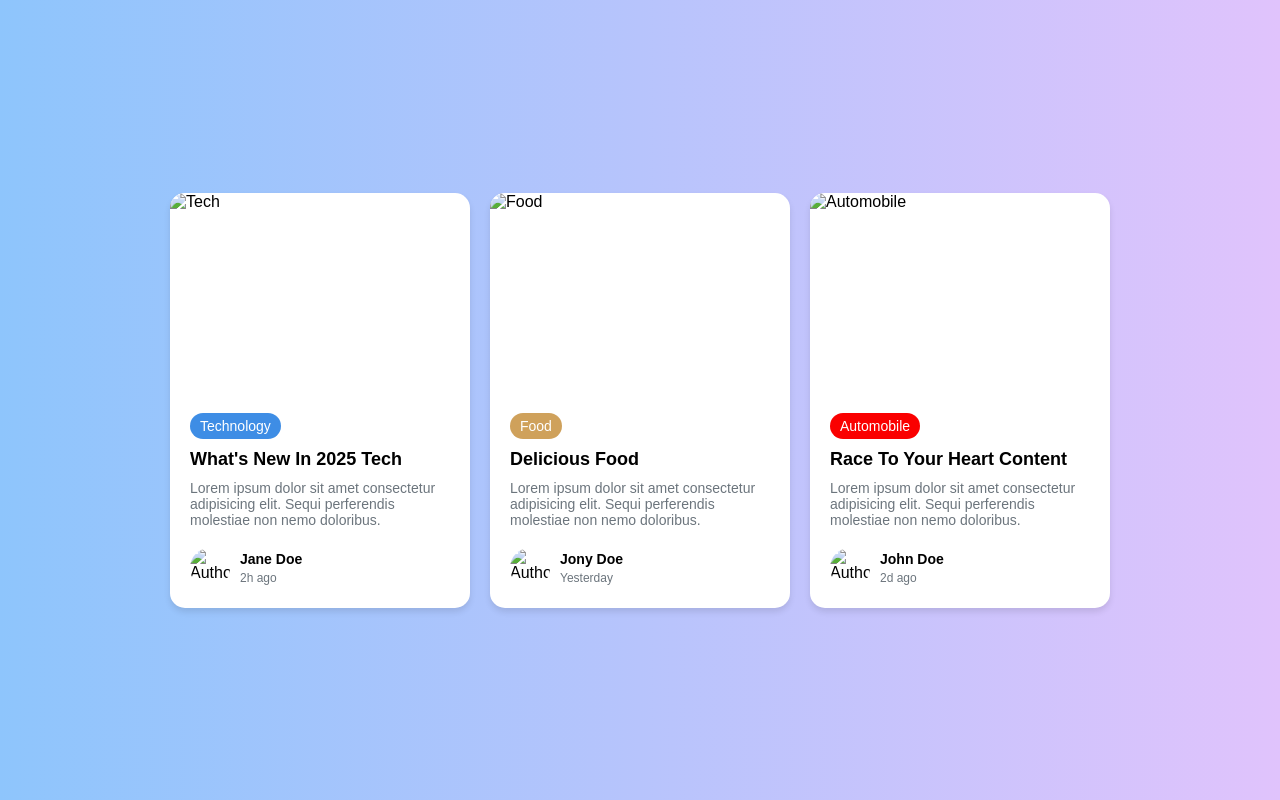
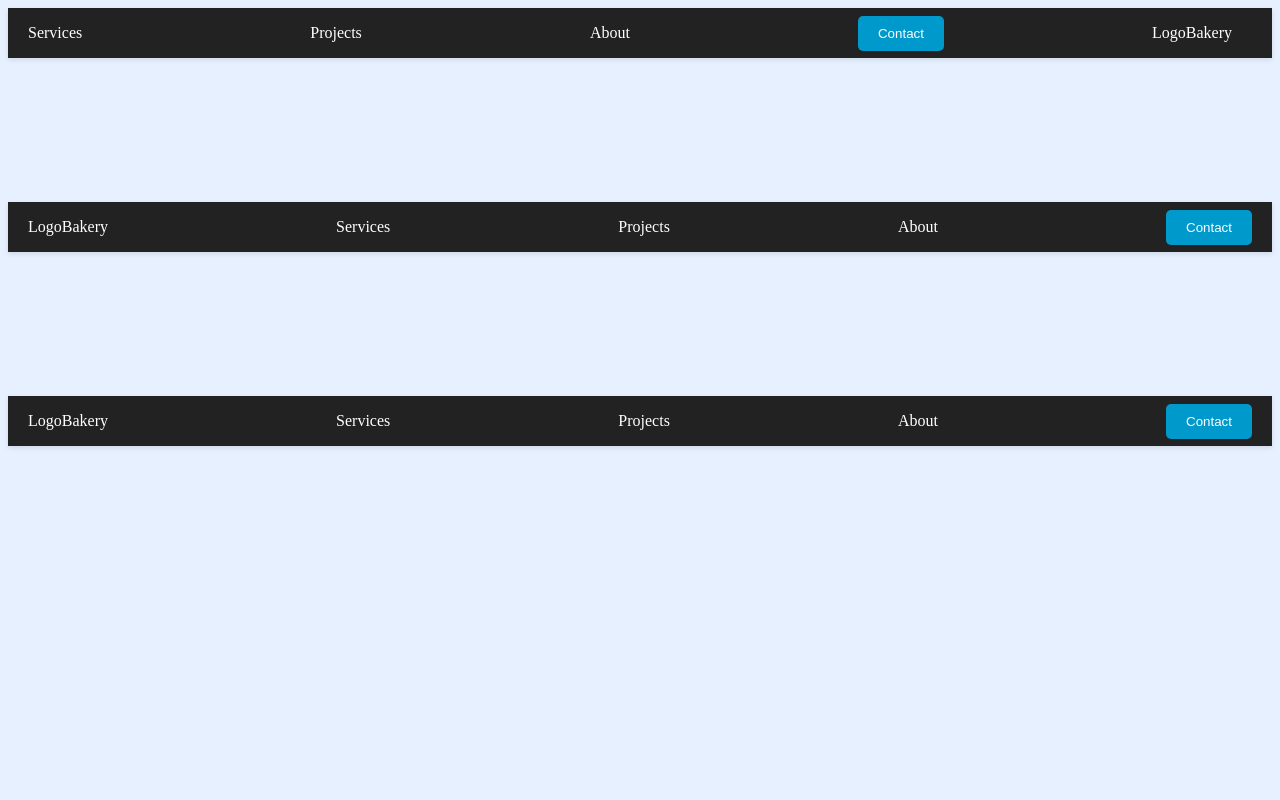
Before and after one commit to abubakaransar/index-file, a plain HTML site: page index.html in a window 1280 px wide. Drawn offline with Linux system fonts and the light colour scheme.

Commit message:
Add files via upload

```diff
--- a/index.html
+++ b/index.html
@@ -1,63 +1,126 @@
 <!DOCTYPE html>
-<html lang="en">
+<html>
 <head>
-  <meta charset="UTF-8">
-  <meta name="viewport" content="width=device-width, initial-scale=1.0">
-  <title>Card Section</title>
-  <link rel="stylesheet" href="./style.css">
+    <title>LogoBakery Navigation Bar</title>
+    <style>
+        body {
+            background-color: #e6f0ff; /* Light blue background */
+        }
+
+        nav {
+            background-color: #222; /* Dark gray background */
+            height: 50px; /* Set the height of the navigation bar */
+            display: flex; /* Use flexbox for layout */
+            align-items: center; /* Center items vertically */
+            justify-content: space-between; /* Space items evenly */
+            padding: 0 20px; /* Add some padding for spacing */
+            box-shadow: 0 2px 5px rgba(0, 0, 0, 0.1); /* Add a subtle shadow */
+        }
+
+        nav a {
+            color: #fff; /* White text color */
+            text-decoration: none; /* Remove underline */
+            margin-right: 20px; /* Add some spacing between links */
+            font-size: 16px; /* Set the font size */
+        }
+
+        nav button {
+            background-color: #0099cc; /* Blue background color */
+            color: #fff; /* White text color */
+            border: none; /* Remove default border */
+            padding: 10px 20px; /* Add padding to the button */
+            border-radius: 5px; /* Make the button rounded */
+            cursor: pointer; /* Change cursor on hover */
+        }
+
+        <style>
+        body {
+            background-color: #e6f0ff; /* Light blue background */
+        }
+
+        nav {
+            background-color: #222; /* Dark gray background */
+            height: 50px; /* Set the height of the navigation bar */
+            display: flex; /* Use flexbox for layout */
+            align-items: center; /* Center items vertically */
+            justify-content: space-between; /* Space items evenly */
+            padding: 0 20px; /* Add some padding for spacing */
+            box-shadow: 0 2px 5px rgba(0, 0, 0, 0.1); /* Add a subtle shadow */
+        }
+
+        nav a {
+            color: #fff; /* White text color */
+            text-decoration: none; /* Remove underline */
+            margin-right: 20px; /* Add some spacing between links */
+            font-size: 16px; /* Set the font size */
+        }
+
+        nav button {
+            background-color: #0099cc; /* Blue background color */
+            color: #fff; /* White text color */
+            border: none; /* Remove default border */
+            padding: 10px 20px; /* Add padding to the button */
+            border-radius: 5px; /* Make the button rounded */
+            cursor: pointer; /* Change cursor on hover */
+        }
+
+        <style>
+        body {
+            background-color: #e6f0ff; /* Light blue background */
+        }
+
+        nav {
+            background-color: #222; /* Dark gray background */
+            height: 50px; /* Set the height of the navigation bar */
+            display: flex; /* Use flexbox for layout */
+            align-items: center; /* Center items vertically */
+            justify-content: space-between; /* Space items evenly */
+            padding: 0 20px; /* Add some padding for spacing */
+            box-shadow: 0 2px 5px rgba(0, 0, 0, 0.1); /* Add a subtle shadow */
+        }
+
+        nav a {
+            color: #fff; /* White text color */
+            text-decoration: none; /* Remove underline */
+            margin-right: 20px; /* Add some spacing between links */
+            font-size: 16px; /* Set the font size */
+        }
+
+        nav button {
+            background-color: #0099cc; /* Blue background color */
+            color: #fff; /* White text color */
+            border: none; /* Remove default border */
+            padding: 10px 20px; /* Add padding to the button */
+            border-radius: 5px; /* Make the button rounded */
+            cursor: pointer; /* Change cursor on hover */
+        }
+    </style>
+    </style>
+    </style>
 </head>
 <body>
-  <div class="card-container">
-    <!-- Card 1 -->
-    <div class="card">
-      <img src="./laptop.jfif" alt="Tech">
-      <div class="card-content">
-        <span class="tag technology">Technology</span>
-        <h3 class="card-title">What's New In 2025 Tech</h3>
-        <p class="card-text">Lorem ipsum dolor sit amet consectetur adipisicing elit. Sequi perferendis molestiae non nemo doloribus.</p>
-        <div class="card-footer">
-          <img src="./girls.jfif"alt="Author">
-          <div>
-            <span class="author">Jane Doe</span><br>
-            <span class="time">2h ago</span>
-          </div>
-        </div>
-      </div>
-    </div>
-
-    <!-- Card 2 -->
-    <div class="card">
-      <img src="./food.webp" alt="Food">
-      <div class="card-content">
-        <span class="tag food">Food</span>
-        <h3 class="card-title">Delicious Food</h3>
-        <p class="card-text">Lorem ipsum dolor sit amet consectetur adipisicing elit. Sequi perferendis molestiae non nemo doloribus.</p>
-        <div class="card-footer">
-          <img src="./child.jfif" alt="Author">
-          <div>
-            <span class="author">Jony Doe</span><br>
-            <span class="time">Yesterday</span>
-          </div>
-        </div>
-      </div>
-    </div>
-
-    <!-- Card 3 -->
-    <div class="card">
-      <img src="./car.jfif" alt="Automobile">
-      <div class="card-content">
-        <span class="tag automobile">Automobile</span>
-        <h3 class="card-title">Race To Your Heart Content</h3>
-        <p class="card-text">Lorem ipsum dolor sit amet consectetur adipisicing elit. Sequi perferendis molestiae non nemo doloribus.</p>
-        <div class="card-footer">
-          <img src="./men.jfif" alt="Author">
-          <div>
-            <span class="author">John Doe</span><br>
-            <span class="time">2d ago</span>
-          </div>
-        </div>
-      </div>
-    </div>
-  </div>
+    <nav>
+        <a href="#">Services</a>
+        <a href="#">Projects</a>
+        <a href="#">About</a>
+        <button>Contact</button>
+        <a href="./contact.html">LogoBakery</a>
+    </nav>
+    <br><br><br><br><br><br><br><br>
+    <nav>
+        <a href="#">LogoBakery</a>
+        <a href="#">Services</a>
+        <a href="#">Projects</a>
+        <a href="#">About</a>
+        <button>Contact</button>
+    </nav>
+    <br><br><br><br><br><br><br><br>
+    <nav>
+        <a href="#">LogoBakery</a>
+        <a href="#">Services</a>
+        <a href="#">Projects</a>
+        <a href="#">About</a>
+        <button>Contact</button>
+    </nav>
 </body>
 </html>
```
